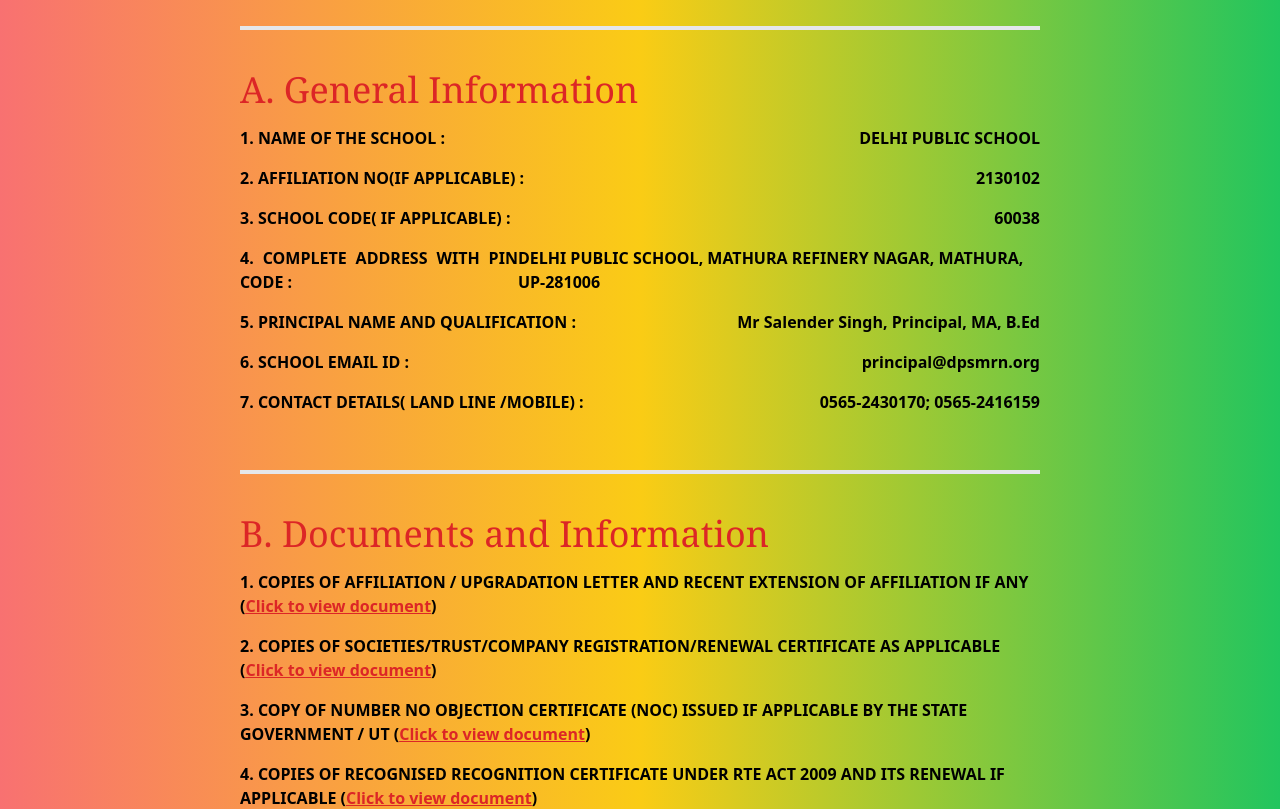
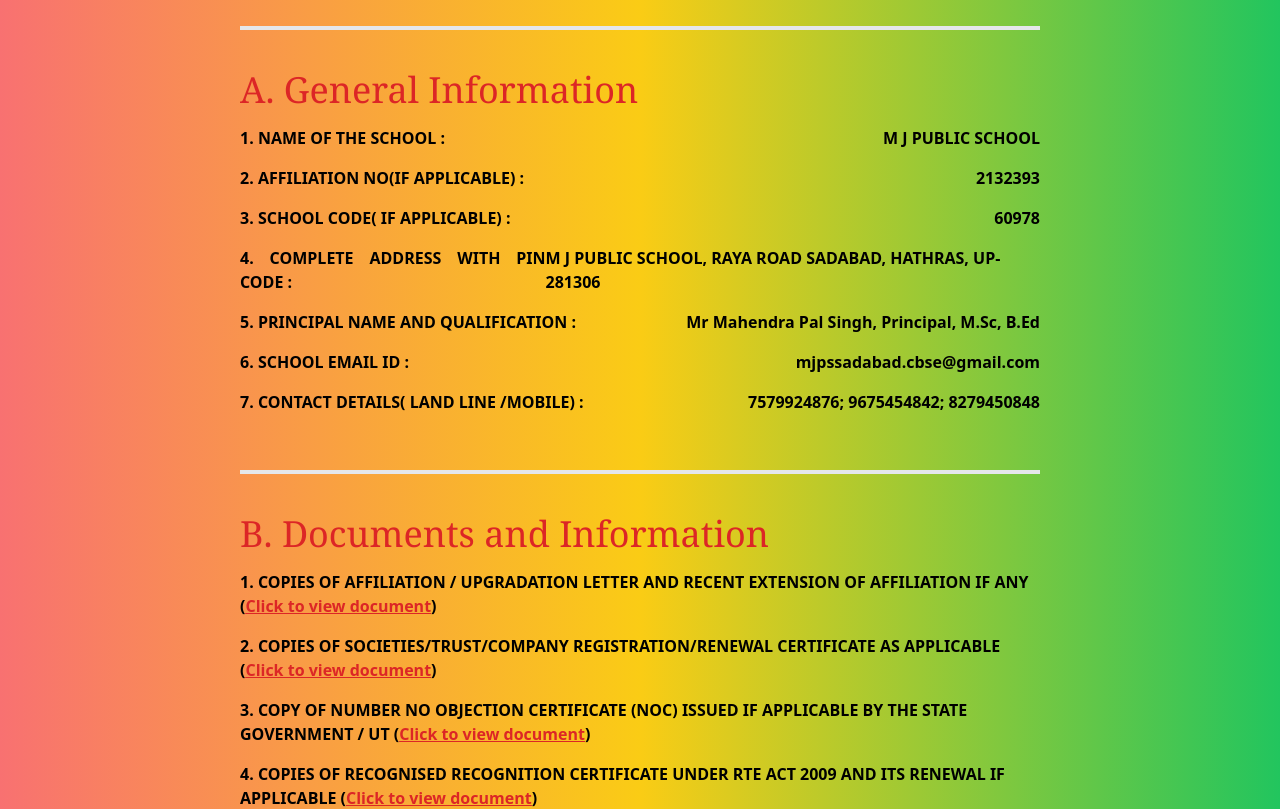
Before and after one commit to akashgandhar/schooL-LMS, a Next.js app: page /cbse in a window 1280 px wide. Shown: the part 720-1529 px from the top of the page. Built offline with nearby package versions, Linux system fonts and the light colour scheme; no server answers; sample sign-in values are in the browser's storage.

Commit message:
production

```diff
--- a/components/cbse.js
+++ b/components/cbse.js
@@ -8,37 +8,37 @@
     {
       id: 1,
       title: "NAME OF THE SCHOOL",
-      result: "DELHI PUBLIC SCHOOL",
+      result: "M J PUBLIC SCHOOL",
     },
     {
       id: 2,
       title: "AFFILIATION NO(IF APPLICABLE)",
-      result: "2130102",
+      result: "2132393",
     },
     {
       id: 3,
       title: "SCHOOL CODE( IF APPLICABLE)",
-      result: "60038",
+      result: "60978",
     },
     {
       id: 4,
       title: "COMPLETE ADDRESS WITH PIN CODE",
-      result: "DELHI PUBLIC SCHOOL, MATHURA REFINERY NAGAR, MATHURA, UP-281006",
+      result: "M J PUBLIC SCHOOL, RAYA ROAD SADABAD, HATHRAS, UP-281306",
     },
     {
       id: 5,
       title: "PRINCIPAL NAME AND QUALIFICATION",
-      result: "Mr Salender Singh, Principal, MA, B.Ed",
+      result: "Mr Mahendra Pal Singh, Principal, M.Sc, B.Ed",
     },
     {
       id: 6,
       title: "SCHOOL EMAIL ID",
-      result: "principal@dpsmrn.org",
+      result: "mjpssadabad.cbse@gmail.com",
     },
     {
       id: 7,
       title: "CONTACT DETAILS( LAND LINE /MOBILE)",
-      result: "0565-2430170; 0565-2416159",
+      result: "7579924876; 9675454842; 8279450848",
     },
   ];
 
@@ -180,17 +180,17 @@
       id: 2,
       title: "TOTAL NO OF TEACHERS",
       teachers: [
-        { category: "PGT", count: "16" },
-        { category: "TGT", count: "27" },
-        { category: "PRT", count: "27" },
+        { category: "PGT", count: "12" },
+        { category: "TGT", count: "14" },
+        { category: "PRT", count: "08" },
       ],
     },
     {
       id: 3,
       title: "TEACHERS SECTION RATIO",
       ratio: "1:1.5",
-      teachers: "70",
-      sections: "47",
+      teachers: "36",
+      sections: "24",
     },
     { id: 4, title: "DETAILS OF SPECIAL EDUCATOR", count: "01" },
     { id: 5, title: "DETAILS OF COUNSELLOR AND WELLNESS TEACHER", count: "01" },
```
